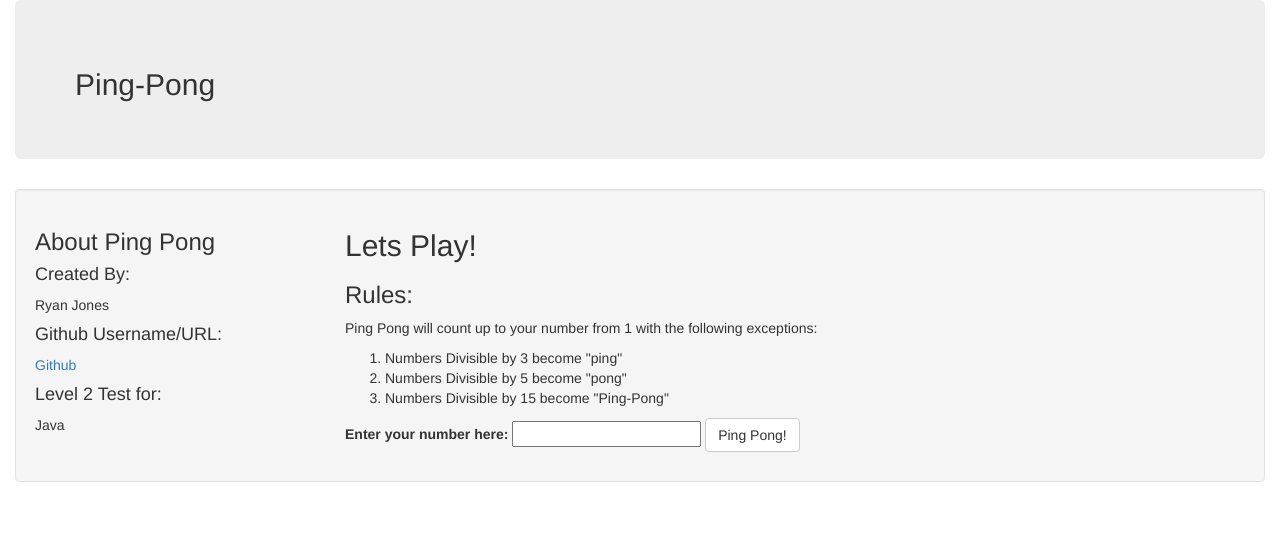
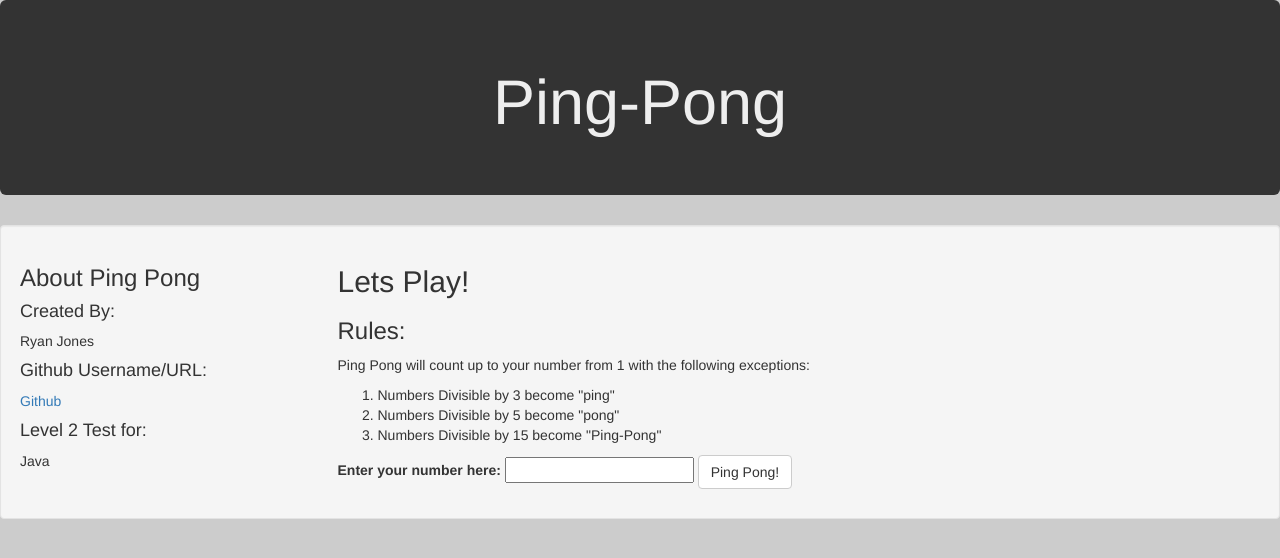
Before and after one commit to Znergy/ping-pong, a plain HTML site: page index.html in a window 1280 px wide. Drawn offline with nearby package versions, Linux system fonts and the light colour scheme.

Commit message:
add the styles to the jumbotron

```diff
--- a/css/styles.css
+++ b/css/styles.css
@@ -0,0 +1,18 @@
+body,html {
+  background-color: #ccc;
+}
+
+.container-fluid {
+  margin: 0;
+  padding: 0;
+}
+
+.jumbotron {
+  background-color: #333;
+  color: #eee;
+}
+
+h1 {
+  text-align: center;
+  font-size: 40px;
+}
--- a/index.html
+++ b/index.html
@@ -10,7 +10,7 @@
   <body>
     <div class="container-fluid">
       <div class="jumbotron">
-        <h2>Ping-Pong</h2>
+        <h1>Ping-Pong</h1>
       </div>
       <div class="well">
         <div class="row">
```
